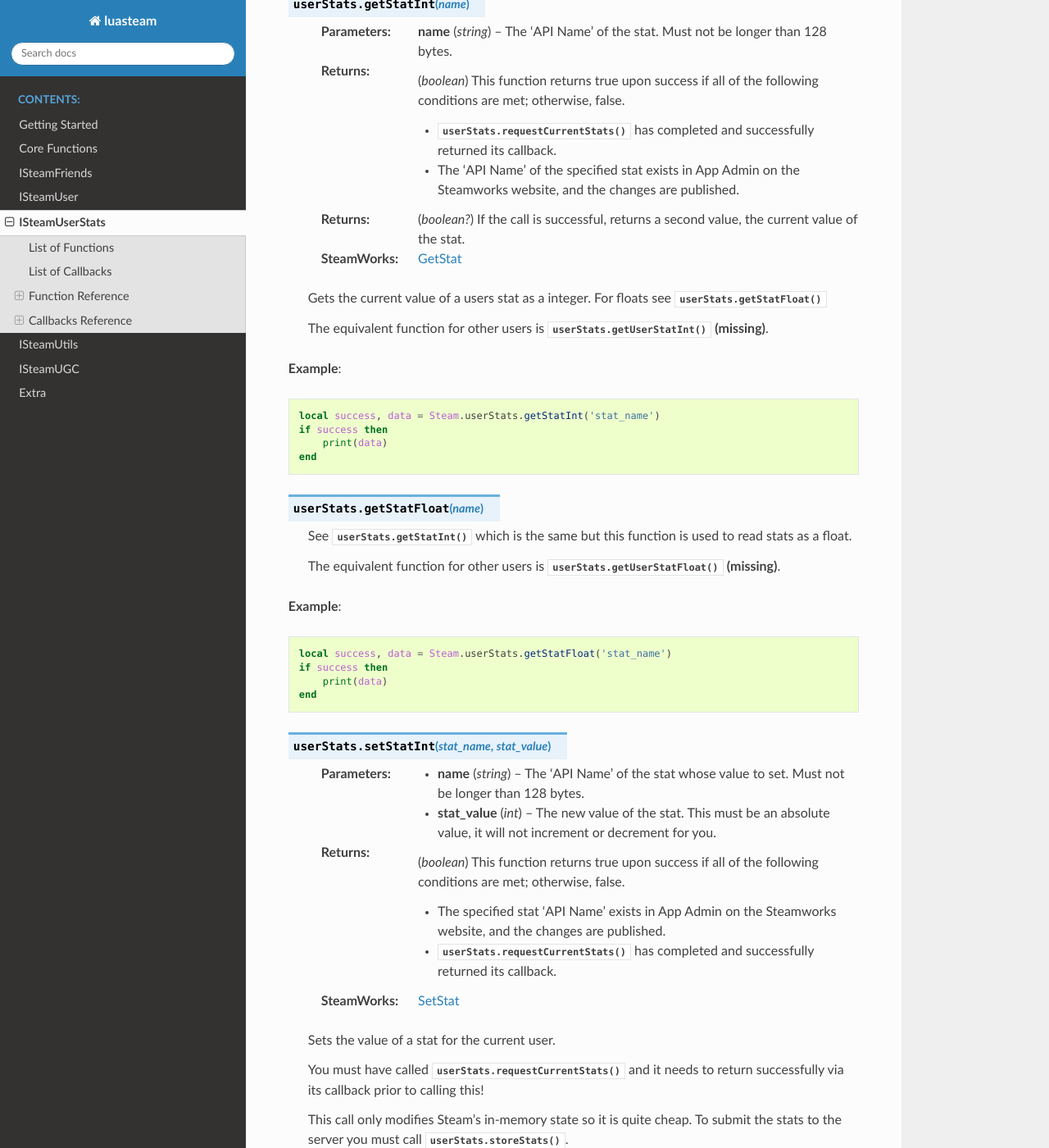
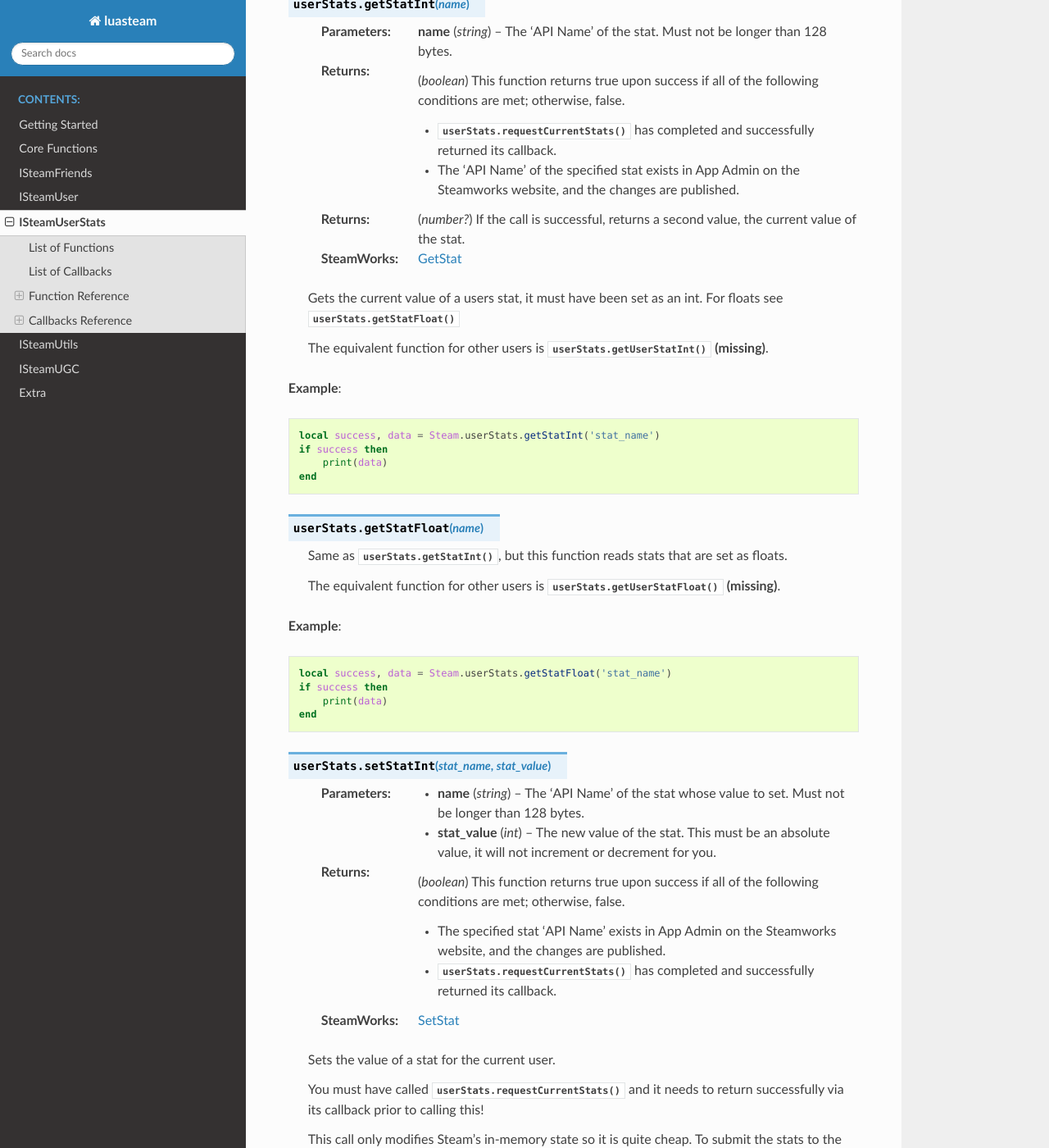
Before and after one commit to uspgamedev/luasteam, a Sphinx documentation site: the page built from docs/user_stats.rst, in a window 1280 px wide and 1400 px high, scrolled down 838 px. Shown: the whole window at 82% size. Built offline with Sphinx 7.4.7 and the Read the Docs theme 2.0.0, drawn with Linux system fonts in a browser that asks for light colours; some of the changed text lies outside the part shown.

Commit message:
[get-stats] Fix return type, change wording a bit.

```diff
--- a/docs/user_stats.rst
+++ b/docs/user_stats.rst
@@ -40,10 +40,10 @@ Function Reference
         * :func:`userStats.requestCurrentStats` has completed and successfully returned its callback.
 
         * The 'API Name' of the specified stat exists in App Admin on the Steamworks website, and the changes are published.
-    :returns: (`boolean?`) If the call is successful, returns a second value, the current value of the stat.
+    :returns: (`number?`) If the call is successful, returns a second value, the current value of the stat.
     :SteamWorks: `GetStat <https://partner.steamgames.com/doc/api/ISteamUserStats#GetStat>`_
 
-    Gets the current value of a users stat as a integer. For floats see :func:`userStats.getStatFloat`
+    Gets the current value of a users stat, it must have been set as an int. For floats see :func:`userStats.getStatFloat`
 
     The equivalent function for other users is :func:`userStats.getUserStatInt` **(missing)**.
 
@@ -56,7 +56,7 @@ Function Reference
 
 .. function:: userStats.getStatFloat(name)
 
-  See :func:`userStats.getStatInt` which is the same but this function is used to read stats as a float.
+  Same as :func:`userStats.getStatInt`, but this function reads stats that are set as floats.
 
   The equivalent function for other users is :func:`userStats.getUserStatFloat` **(missing)**.
 
@@ -92,7 +92,7 @@ Function Reference
 
 .. function:: userStats.setStatFloat(stat_name, stat_value)
 
-  See :func:`userStats.setStatInt` which is the same but this function is used to set stats as a float.
+  Same as :func:`userStats.setStatInt`, but this function sets stats as floats.
 
 **Example**::
 
```
